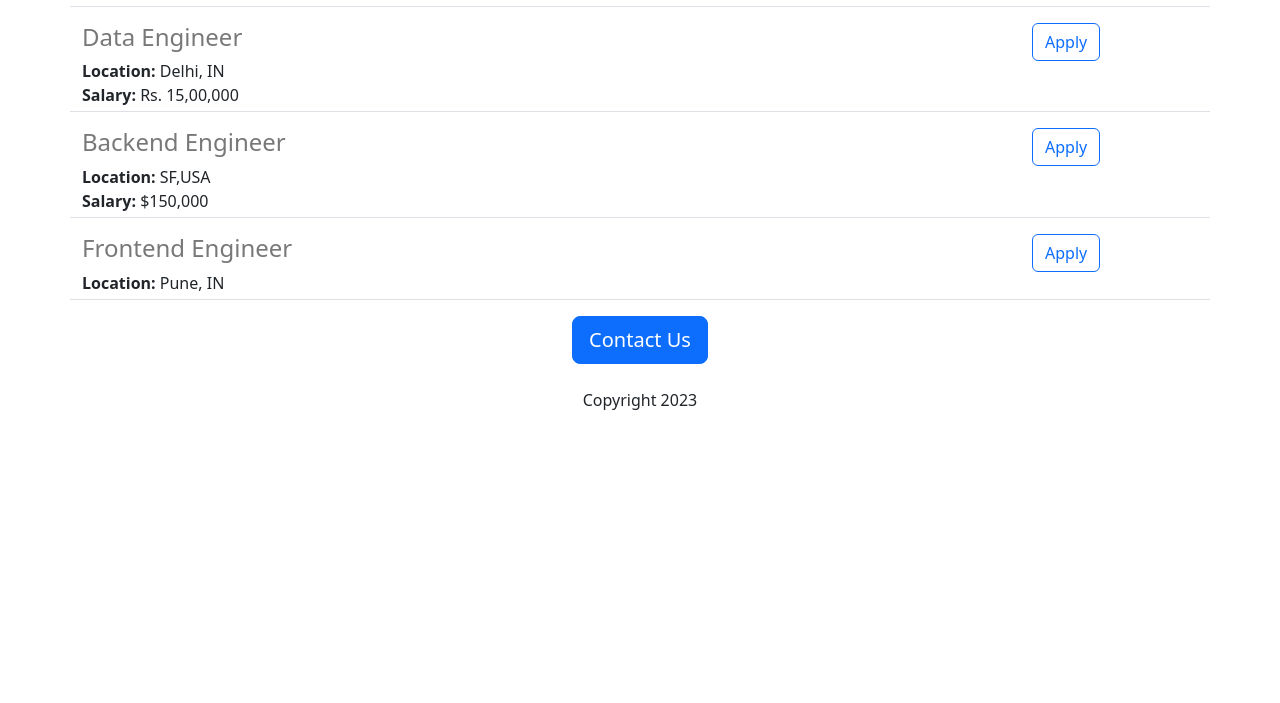
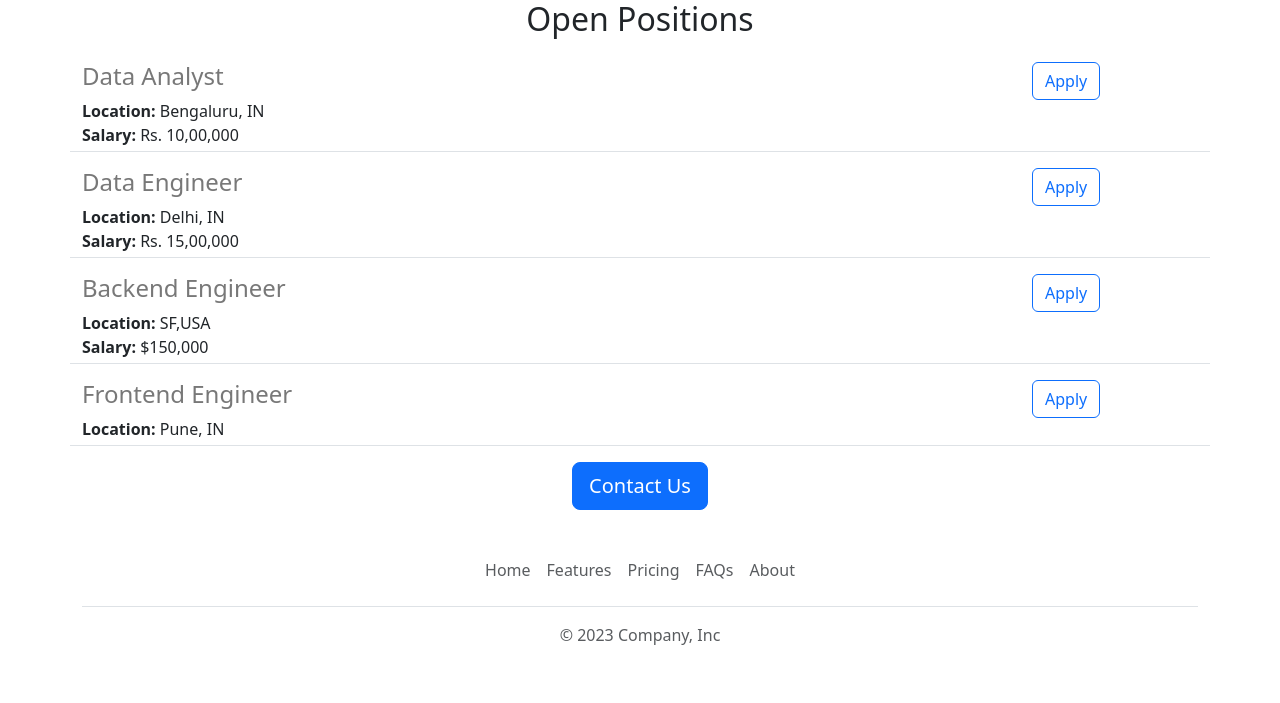
Before and after one commit to ranerajesh/careers-website-PythonFlask, a Flask app: page / in a window 1280 px wide. Shown: the part 888-1591 px from the top of the page. Before the commit the page ends 1298 px from the top, so only its background shows below. Run offline with Flask 3, Linux system fonts and the light colour scheme.

Commit message:
Functional and aesthetic improvements

```diff
--- /dev/null
+++ b/templates/footer.html
@@ -0,0 +1,12 @@
+<div class="container">
+  <footer class="py-3 my-4">
+    <ul class="nav justify-content-center border-bottom pb-3 mb-3">
+      <li class="nav-item"><a href="#" class="nav-link px-2 text-body-secondary">Home</a></li>
+      <li class="nav-item"><a href="#" class="nav-link px-2 text-body-secondary">Features</a></li>
+      <li class="nav-item"><a href="#" class="nav-link px-2 text-body-secondary">Pricing</a></li>
+      <li class="nav-item"><a href="#" class="nav-link px-2 text-body-secondary">FAQs</a></li>
+      <li class="nav-item"><a href="#" class="nav-link px-2 text-body-secondary">About</a></li>
+    </ul>
+    <p class="text-center text-body-secondary">&copy; 2023 Company, Inc</p>
+  </footer>
+</div>
--- a/templates/home.html
+++ b/templates/home.html
@@ -10,18 +10,25 @@
         height: 400px;
         width:  100%;
         object-fit: cover;
+        margin-bottom: 16px;
       }
     </style>
   </head>
   <body>
     {%include 'nav.html'%}
+    <img class="img-fluid" id="banner" src= "https://careers-website-usingpythonflask--ranerajesh.repl.co/static/banner.jpeg">
     <div class="container">
       <h1 class="text-center mt-2 mb-4">{{company_name}} Careers</h1>
-      <img class="img-fluid" id="banner" src= "https://careers-website-usingpythonflask--ranerajesh.repl.co/static/banner.jpeg">
-      <h2 class="text-center mt-2 mb-4" >About Us</h2>
-      <p class="lead">
-        Lorem ipsum dolor sit amet, consectetur adipiscing elit, sed do eiusmod tempor incididunt ut labore et dolore magna aliqua. Ut enim ad minim veniam, quis nostrud exercitation ullamco laboris nisi ut aliquip ex ea commodo consequat. Duis aute irure dolor in reprehenderit in voluptate velit esse cillum dolore eu fugiat nulla pariatur. Excepteur sint occaecat cupidatat non proident, sunt in culpa qui officia deserunt mollit anim id est laborum.
-      </p>
+      <div class="row" style = "margin-bottom:16px">
+        <div class ="col-md-6">
+          <p class="lead">
+            Lorem ipsum dolor sit amet, consectetur adipiscing elit, sed do eiusmod tempor incididunt ut labore et dolore magna aliqua. Ut enim ad minim veniam, quis nostrud exercitation ullamco laboris nisi ut aliquip ex ea commodo consequat. Duis aute irure dolor in reprehenderit in voluptate velit esse cillum dolore eu fugiat nulla pariatur. Excepteur sint occaecat cupidatat non proident, sunt in culpa qui officia deserunt mollit anim id est laborum.
+          </p>
+        </div>
+        <div class ="d-none d-md-block col-md-6">
+          <img src="/static/people.jpg" style="height:320px; border-radius:4px">
+        </div>
+      </div>
       <h2 class="text-center mt-2 mb-4">Open Positions</h2>
       <div>
         {% for job in jobs %}
@@ -30,8 +37,8 @@
       </div>
       <div class = "text-center">
         <button class="btn btn-primary btn-lg">Contact Us</button>
-        <p class="mt-4">Copyright 2023</p>
       </div>
     </div>
+    {%include 'footer.html'%}
   </body>
 </html>
--- a/templates/jobitem.html
+++ b/templates/jobitem.html
@@ -15,6 +15,6 @@
     {%endif%}
   </div>
   <div class = "col-2">
-    <button type="button" class="btn btn-outline-primary">Apply</button>
+    <a href="mailto:hello@jovian.ai?subject=Application%20for%20{{job['title']}}&body=My%20Name%3A%20%3Cyour%20name%20here%3E%0D%0A%0D%0AMy%20resume%20link%3A%20%3CAdd%20link%3E%0D%0A%0D%0AMy%20LinkedIN%20link%3A%20%3CAdd%20link%3E%0D%0A%0D%0A" class="btn btn-outline-primary">Apply</a>
   </div>
 </div>
```
Also changed, not shown: 1 other file.
